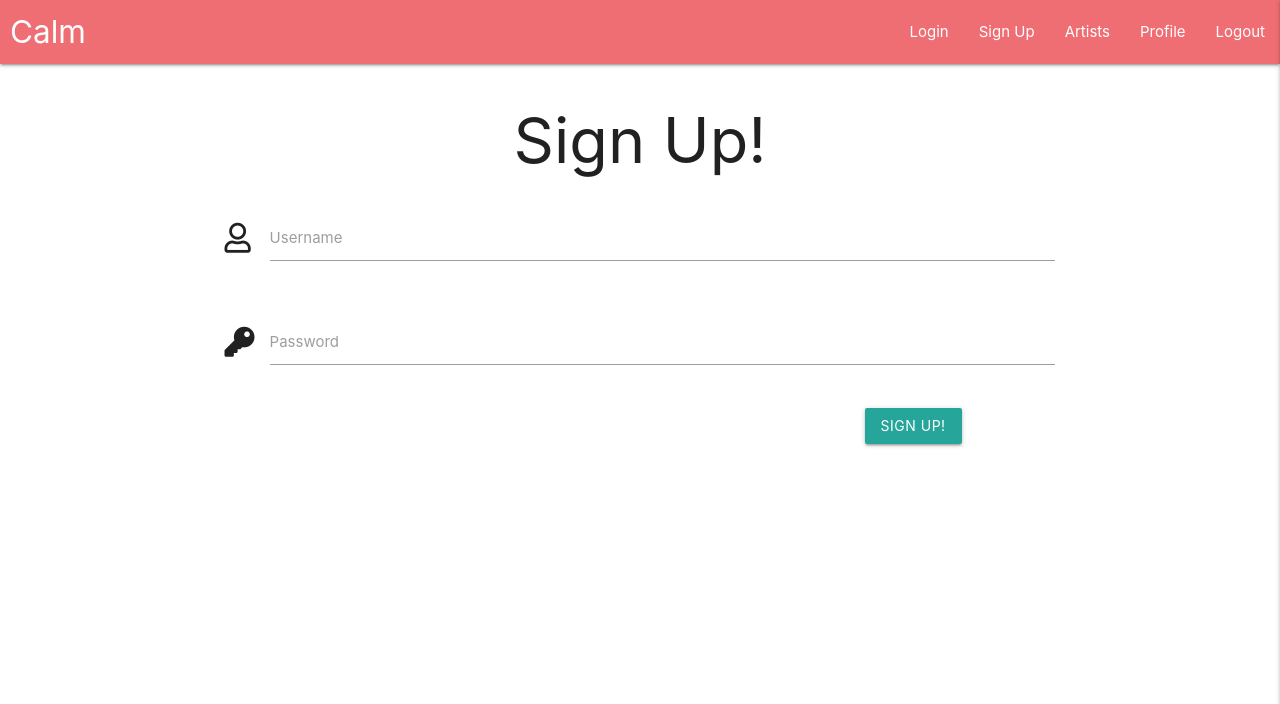
After one commit to rudberga/CI-MS3-calm, a Flask app: page /sign_up in a window 1280 px wide. The commit adds this page. Shown: the top 704 px of the page. Run offline with Flask 2, Linux system fonts and the light colour scheme; some libraries are stand-ins or nearby versions.

Commit message:
ADD - sign up form and template

```diff
--- a/app.py
+++ b/app.py
@@ -4,6 +4,7 @@ from flask import (
     redirect, request, session, url_for)
 from flask_pymongo import PyMongo
 from bson.objectid import ObjectId
+from werkzeug.security import generate_password_hash, check_password_hash
 if os.path.exists("env.py"):
     import env
 
@@ -24,6 +25,11 @@ def get_home():
     return render_template("index.html")
 
 
+@app.route("/sign_up", methods=["GET", "POST"])
+def sign_up():
+    return render_template("sign_up.html")
+
+
 @app.route("/get_artists")
 def get_artists():
     artists = mongo.db.artists.find()
--- a/templates/base.html
+++ b/templates/base.html
@@ -22,7 +22,7 @@
             <a href="#" data-target="mobile-demo" class="sidenav-trigger right"><i class="fas fa-bars"></i></a>
             <ul class="right hide-on-med-and-down">
                 <li><a href="#">Login</a></li>
-                <li><a href="#">Register</a></li>
+                <li><a href="{{ url_for('sign_up') }}">Sign Up</a></li>
                 <li><a href="{{ url_for('get_artists') }}">Artists</a></li>
                 <li><a href="#">Profile</a></li>
                 <li><a href="#">Logout</a></li>
@@ -34,7 +34,7 @@
     <ul class="sidenav" id="mobile-demo">
         <li><a href="{{ url_for('get_home') }}"><h4>Calm</h4></a></li>
         <li><a href="#">Login</a></li>
-        <li><a href="#">Register</a></li>
+        <li><a href="{{ url_for('sign_up') }}">Sign Up</a></li>
         <li><a href="{{ url_for('get_artists') }}">Artists</a></li>
         <li><a href="#">Profile</a></li>
         <li><a href="#">Logout</a></li>
--- /dev/null
+++ b/templates/sign_up.html
@@ -0,0 +1,32 @@
+{% extends "base.html" %}
+
+{% block content %}
+<h1 class="center-align">Sign Up!</h1>
+
+<div class="row">
+    <form class="col s12" method="POST" action="{{ url_for('sign_up') }}">
+        <!-- Username -->
+        <div class="row">
+            <div class="input-field col m8 offset-m2">
+                <i class="far fa-user prefix"></i>
+                <input id="username" name="username" type="text" class="validate">
+                <label for="username">Username</label>
+            </div>
+        </div>
+        <!-- Password -->
+        <div class="row">
+            <div class="input-field col m8 offset-m2">
+                <i class="fas fa-key prefix"></i>
+                <input id="password" name="password" type="password" class="validate">
+                <label for="password">Password</label>
+            </div>
+        </div>
+        <!-- Sign Up button -->
+        <div class="row">
+            <div class="col m2 offset-m8">
+                <button class="btn waves-effect waves-light" type="submit">Sign Up!</button>
+            </div>
+        </div>
+    </form>
+</div>
+{% endblock %}
```
